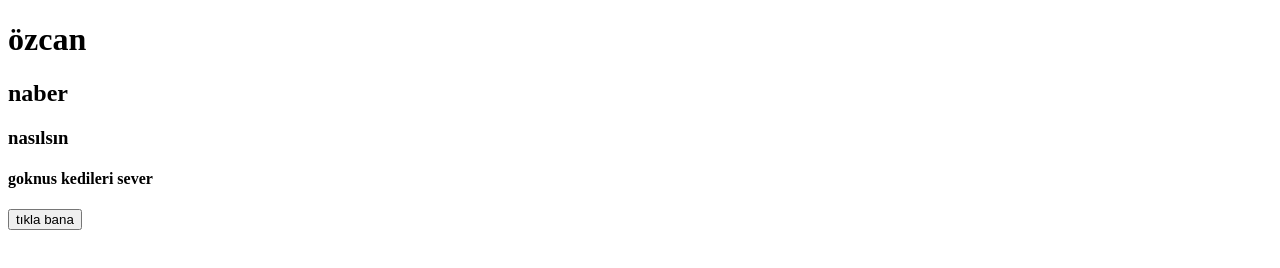
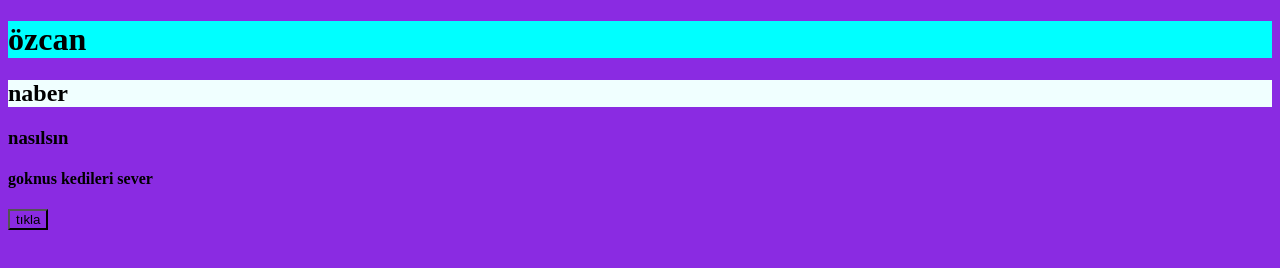
Before and after one commit to ozcan1289/denemestatik, a plain HTML site: page index.html in a window 1280 px wide. Drawn offline with Linux system fonts and the light colour scheme.

Commit message:
style css
new style

```diff
--- a/index.html
+++ b/index.html
@@ -4,6 +4,7 @@
     <meta charset="UTF-8">
     <meta http-equiv="X-UA-Compatible" content="IE=edge">
     <meta name="viewport" content="width=device-width, initial-scale=1.0">
+    <link rel="stylesheet" href="style.css">
     <title>Document</title>
 </head>
 <body>
@@ -11,7 +12,7 @@
     <h2>naber</h2>
     <h3>nasılsın</h3>
     <h4>goknus kedileri sever</h4>
-    <button onclick="asd()">tıkla bana</button>
+    <button onclick="asd()">tıkla</button>
     <div id="asd" ></div>
     <script src="script.js"></script>
 </body>
--- /dev/null
+++ b/style.css
@@ -0,0 +1,11 @@
+* {
+    background-color: blueviolet;
+}
+
+h1 {
+    background-color: aqua;
+}
+
+h2 {
+    background-color: azure;
+}
```
